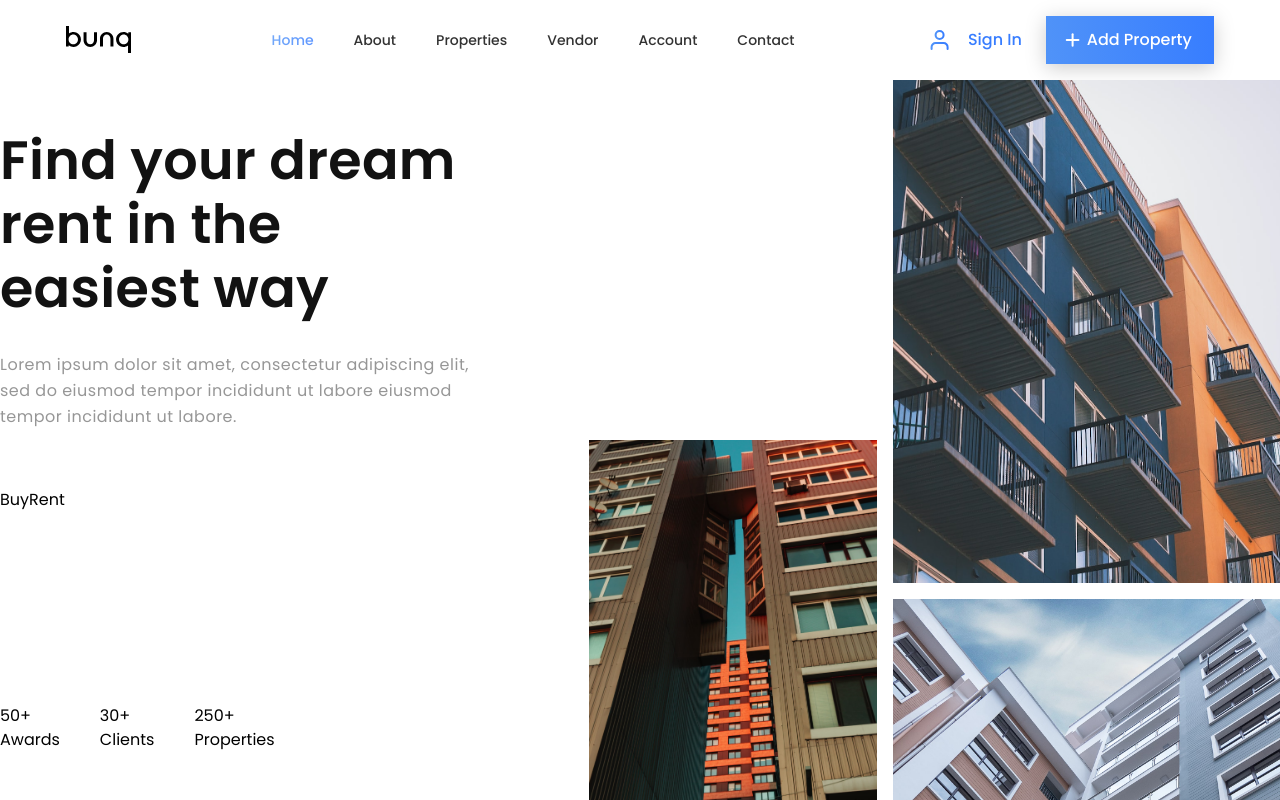
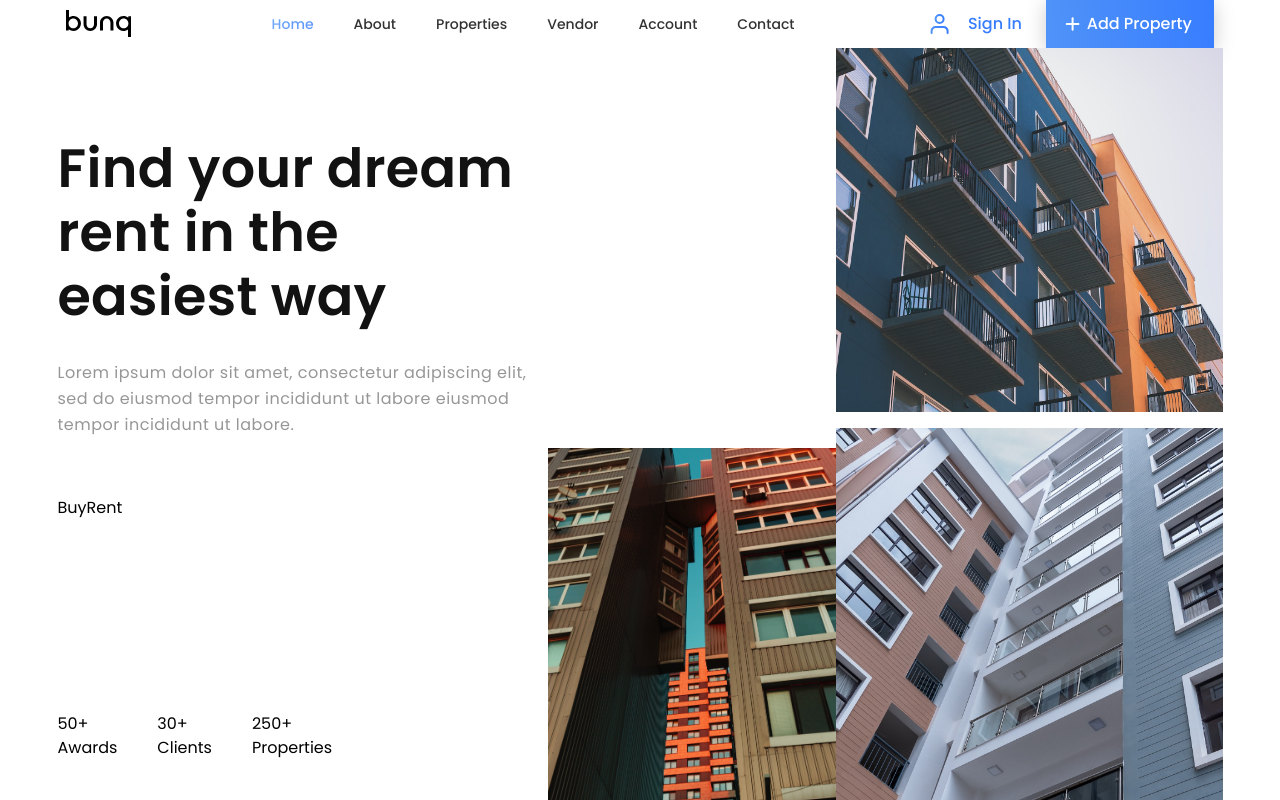
Before and after one commit to ticianomorvan/bugster-frontend-challenge, a Next.js app: page / in a window 1280 px wide. Built offline with nearby package versions, Linux system fonts and the light colour scheme.

Commit message:
update: basic masonry structure

```diff
--- a/app/(brand)/page.tsx
+++ b/app/(brand)/page.tsx
@@ -35,9 +35,7 @@ export default function Home() {
         </div>
       </div>
 
-      <div className="h-[720px] grid grid-cols-2 justify-items-end gap-x-4">
-        <PictureGrid />
-      </div>
+      <PictureGrid />
     </div>
   )
 }
```
